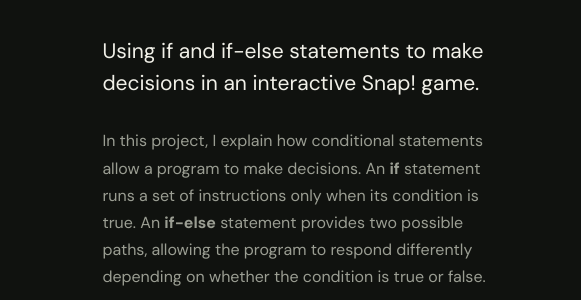
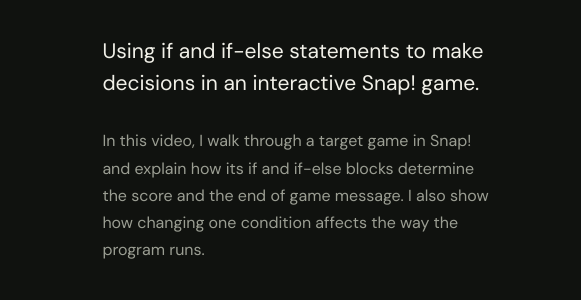
Before and after one commit to karimerino/eds_site, a plain HTML site: page index.html in a window 1280 px wide. Shown: the part 8620-8920 px from the top of the page, 0-581 px from the left. Drawn offline with Linux system fonts and the light colour scheme.

Commit message:
index.html

```diff
--- a/index.html
+++ b/index.html
@@ -649,15 +649,11 @@
                         </p>
 
                         <p>
-                            In this project, I explain how conditional
-                            statements allow a program to make decisions.
-                            An <strong>if</strong> statement runs a set of
-                            instructions only when its condition is true.
-                            An <strong>if-else</strong> statement provides
-                            two possible paths, allowing the program to
-                            respond differently depending on whether the
-                            condition is true or false.
-                        </p>
+    In this video, I walk through a target game in Snap! and explain how
+    its if and if-else blocks determine the score and the end of game
+    message. I also show how changing one condition affects the way
+    the program runs.
+</p>
 
                         <div class="assignment-details">
                             <div>
```
